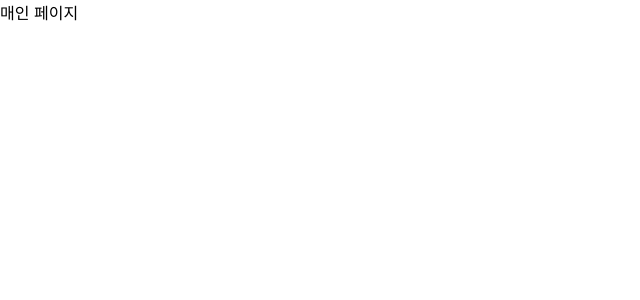
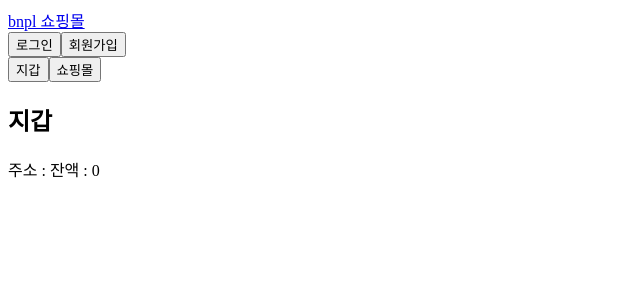
Before and after one commit to ch-hub/front-react, a React (Create React App) app: page /home in a window 1280 px wide. Shown: the top 300 px of the page, without its empty margins (0-640 px from the left). Built offline with nearby package versions, Linux system fonts and the light colour scheme; no server answers.

Commit message:
make link and router

```diff
--- /dev/null
+++ b/src/App.js
@@ -0,0 +1,51 @@
+import React, {useState} from "react";
+import { Switch, Route, Link, Redirect} from "react-router-dom";
+import User from "./components/User";
+import Wallet from "./components/Wallet";
+import Shop from "./components/Shop";
+import {useHistory} from "react-router";
+import Login from "./components/Login";
+import Join from "./components/Join";
+
+function App(){
+
+    let history = useHistory();
+    let [tab, setTab] = useState(0);
+
+    return(
+        <div className="App">
+            <div>
+                <Link to="/home">bnpl 쇼핑몰</Link>
+            </div>
+            <Switch>
+                <Route exact path="/home">
+                    <div>
+                        <button onClick={() => history.push('/login')}>로그인</button>
+                        <button onClick={() => history.push('/join')}>회원가입</button>
+                    </div>
+                    <div>
+                        <button onClick={()=>setTab(0)}>지갑</button>
+                        <button onClick={()=>setTab(1)}>쇼핑몰</button>
+                        <TabContent tab={tab} />
+                    </div>
+                </Route>
+                <Route exact path="/login">
+                    <Login />
+                </Route>
+                <Route exact path="/join">
+                    <Join />
+                </Route>
+            </Switch>
+        </div>
+    )
+}
+
+function TabContent(props){
+    if (props.tab === 0){
+        return <Wallet />
+    }else{
+        return <Shop />
+    }
+}
+
+export default App
--- a/src/components/App.js
+++ /dev/null
@@ -1,42 +0,0 @@
-import '../App.css';
-import React, {useState} from "react";
-import Login from "./Login";
-import {Link, Route, Switch} from "react-router-dom";
-import Join from "./Join";
-import Wallet from "./Wallet";
-import Test from "./Test";
-
-
-
-function App() {
-
-    let [address, setAddress] = useState('a')
-
-    return (
-        <div>
-            <Switch>
-                <Route path="/home">
-                    <div>매인 페이지</div>
-                </Route>
-                <Route path="/login">
-                    <Login />
-                </Route>
-                <Route path="/join">
-                    <Join />
-                </Route>
-                <Route path="/items">
-                    {/*<Item  /*/}
-                </Route>
-                <Route path="/wallet">
-                    <Wallet address={address} />
-                </Route>
-                <Route path="/text">
-                    <Test />
-                </Route>
-            </Switch>
-
-        </div>
-    );
-}
-
-export default App;
--- /dev/null
+++ b/src/components/Shop.js
@@ -0,0 +1,12 @@
+import React from "react";
+
+function Shop() {
+    return(
+        <div>
+            <h2>쇼핑몰</h2>
+        </div>
+    )
+}
+
+
+export default Shop
--- /dev/null
+++ b/src/components/User.js
@@ -0,0 +1,18 @@
+import React from "react";
+import PropTypes from 'prop-types'
+
+export default function User({user}) {
+    return (
+        <div>
+            <h2>User 컴포넌트</h2>
+            <p>user : {user}</p>
+        </div>
+    )
+}
+
+User.propTypes = {
+    user: PropTypes.string
+}
+User.defaultProps = {
+    user: 'a'
+}
--- /dev/null
+++ b/src/createStore.js
@@ -0,0 +1,21 @@
+import {
+    createStore as reduxCreateStore,
+    combineReducers,
+    applyMiddleware
+} from "redux";
+import {logger} from "redux-logger/src";
+import {connectRouter, routerMiddleware} from "connected-react-router";
+import * as reducers from './reducers';
+
+export default function createStore(history) {
+    return reduxCreateStore(
+        combineReducers({
+            ...reducers,
+            router: connectRouter(history)
+        }),
+        applyMiddleware(
+            logger,
+            routerMiddleware(history)
+        )
+    );
+}
--- a/src/index.js
+++ b/src/index.js
@@ -1,17 +1,22 @@
 import React from 'react';
 import ReactDOM from 'react-dom';
-import './index.css';
-import App from './components/App';
+import App from './App';
+import {Provider} from "react-redux";
+import {ConnectedRouter} from "connected-react-router";
+import {createBrowserHistory} from "history";
+import createStore from "./createStore";
 import reportWebVitals from './reportWebVitals';
-import {BrowserRouter} from "react-router-dom";
+
+const history = createBrowserHistory();
+const store = createStore(history);
 
 ReactDOM.render(
-  <React.StrictMode>
-      <BrowserRouter>
-          <App />
-      </BrowserRouter>
-  </React.StrictMode>,
-  document.getElementById('root')
+      <Provider store={store}>
+          <ConnectedRouter history={history}>
+              <App />
+          </ConnectedRouter>
+      </Provider>
+    , document.getElementById('root')
 );
 
 // If you want to start measuring performance in your app, pass a function
--- /dev/null
+++ b/src/reducers/index.js
@@ -0,0 +1,2 @@
+
+export const noop = (state = {}) => state;
```
Also changed, not shown: package.json (+9 -0 lines), src/components/TodoApp.js (added, +21 -0 lines), 2 other files (tests, documents, lock files or other folders).
